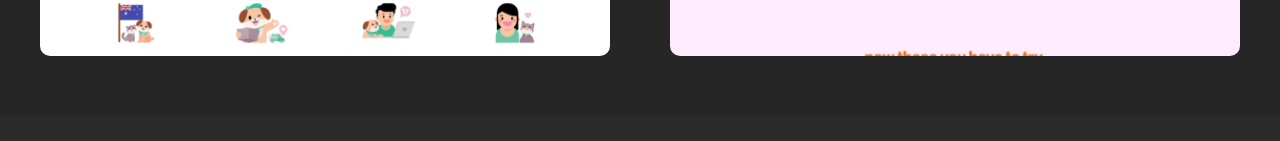
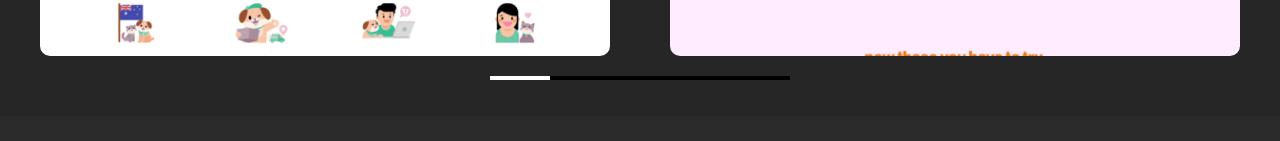
Before and after one commit to bdoroshev/portfolio, a Next.js app: page /projects in a window 1280 px wide. Shown: the part 551-692 px from the top of the page. Built offline with nearby package versions, Linux system fonts and the light colour scheme.

Commit message:
swiper fixed

```diff
--- a/pages/_document.jsx
+++ b/pages/_document.jsx
@@ -5,7 +5,7 @@ export default function Document() {
     <Html>
 			<Head>
 				<link rel="preconnect" href="https://fonts.googleapis.com" />
-				<link rel="preconnect" href="https://fonts.gstatic.com" crossOrigin />
+				<link rel="preconnect" href="https://fonts.gstatic.com" crossOrigin="true" />
 				<link href="https://fonts.googleapis.com/css2?family=Big+Shoulders+Display:wght@200;900&family=Mulish:wght@200;900&display=swap" rel="stylesheet" />
 			</Head>
       <body>
--- a/pages/projects.jsx
+++ b/pages/projects.jsx
@@ -1,10 +1,11 @@
 import Meta from '../utils/meta'
-import styles from '../styles/projects.module.scss'
 import Image from 'next/image'
 
 import { Swiper, SwiperSlide } from 'swiper/react';
 import { Mousewheel, Pagination } from "swiper";
 import 'swiper/css';
+import "swiper/css/pagination";
+import styles from '../styles/projects.module.scss'
 
 const projects = {
 	1: {
@@ -65,6 +66,8 @@ export default function Projects() {
 		</SwiperSlide>
 	)
 
+	const paginationItem = styles.pagination
+
   return (
     <>
 			<Meta title="Bogdan Doroshev - Shopify Expert / Custom Theme Developer Skills" description="kekW" />
@@ -72,11 +75,13 @@ export default function Projects() {
 				<div className="container">
 					<div className={styles.projects__content}>
 						<Swiper
+							style={{overflow: "initial", overflowX: "clip"}}
 							mousewheel={true}
 							autoHeight={true}
 							loop={true}
 							speed={600}
 							slidesPerView="auto"
+							spaceBetween={20}
 							breakpoints={{
 								992: {
 									slidesPerView: 2,
@@ -85,12 +90,12 @@ export default function Projects() {
 							}}
 							pagination={{
 								type: "progressbar",
-								el: ".pagination",
+								el: `.${paginationItem}`,
 							}}
 							modules={[Mousewheel, Pagination]}
 						>
 							{ listOfProjects }
-							<div className="pagination"></div>
+							<div className={paginationItem}></div>
 						</Swiper>
 					</div>
 				</div>
--- a/styles/projects.module.scss
+++ b/styles/projects.module.scss
@@ -12,21 +12,6 @@
 		@media (max-width: 992px) {
 			margin-bottom: 20px;
 		}
-		.pagination{
-			max-width: 300px;
-			left: 50%;
-			transform: translateX(-50%);
-			top: initial;
-			bottom: -3vh;
-			background: #000;
-			@media (max-width: 992px) {
-				bottom: -30px;
-			}
-			.pagination-progressbar-fill{
-				background: #fff;
-			}
-		}
-
 	}
 	&__content{
 		height: 100%;
@@ -102,3 +87,19 @@
 		}
 	}
 }
+
+
+.pagination{
+	max-width: 300px !important;
+	left: 50% !important;
+	transform: translateX(-50%) !important;
+	top: initial !important;
+	bottom: -3vh !important;
+	background: #000 !important;
+	@media (max-width: 992px) {
+		bottom: -30px !important;
+	}
+	span{
+		background: #fff !important;
+	}
+}
```
